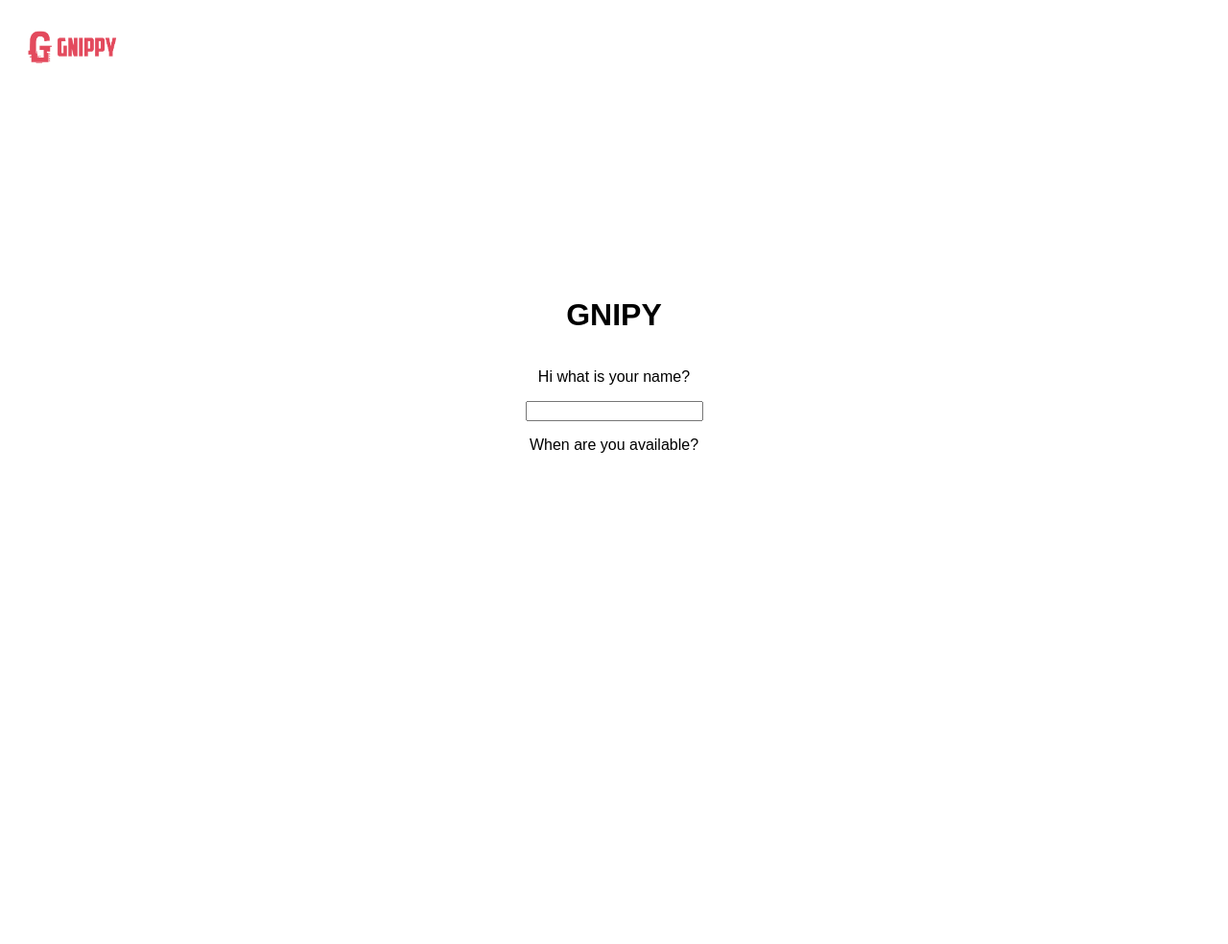
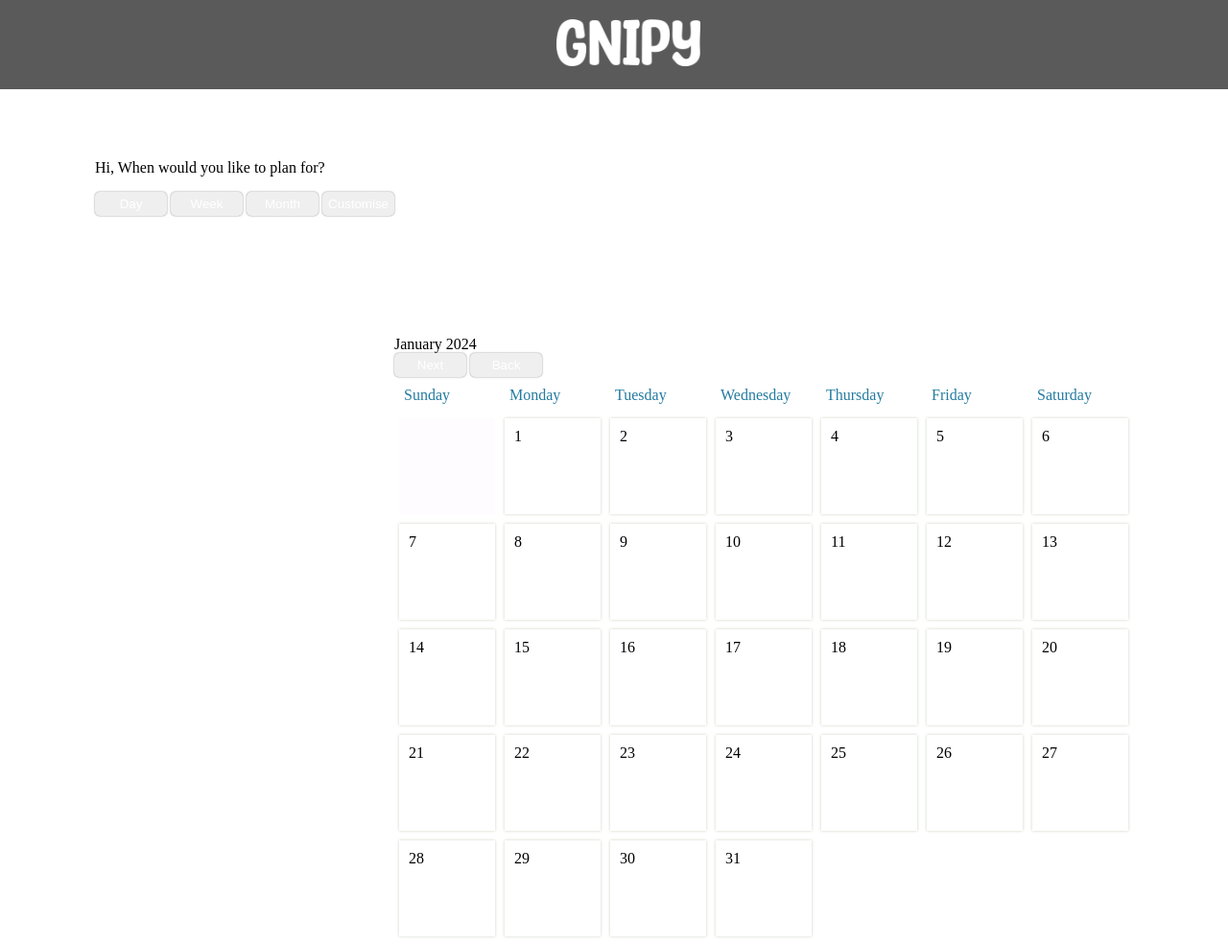
Before and after one commit to UltimaOpt/Gnipy, a plain HTML site: page index.html in a window 1280 px wide. Shown: the whole page at 96% size. Before the commit the page ends 800 px from the top, so only its background shows below. Drawn offline with Linux system fonts and the light colour scheme.

Commit message:
Big changes Made calendar added

```diff
--- a/index.html
+++ b/index.html
@@ -5,26 +5,46 @@
     <meta name="viewport" content="width=device-width, initial-scale=1.0">
     <title>Document</title>
     <link rel="stylesheet" href="stylesheet.css">
-
 </head>
 <body>
 
-    <img src="practice brand.png" alt="img of logo" >
-    <h1>GNIPY</h1>
-<p>Hi what is your name?</p>
-<input type="text" id="username" name="username">
-<p>When are you available?</p>
-<div id='calendar'> </div>
-<div class="grid-container">
+    <div class="banner">
+        <img src="brand.png" alt="img of logo">
+    </div>
 
-</div>
+    <div class="main-container">
+        <p>Hi, When would you like to plan for?</p>
+        <button type="button" id="dayButton">Day</button>
+        <button type="button" id="weekButton">Week</button>
+        <button type="button" id="monthButton">Month</button>
+        <button type="button" id="customiseButton">Customise</button>
+    </div>
+
+    <div class="calendar-container">
+        <div class="calendar-header">
+            <div id="monthDisplay">
+                <p></p>
+            </div>
+            <button id="nextClicked">Next</button>
+            <button id="backClicked">Back</button>
+        </div>
+        <div id="weekdays">
+            <div>Sunday</div>
+            <div>Monday</div>
+            <div>Tuesday</div>
+            <div>Wednesday</div>
+            <div>Thursday</div>
+            <div>Friday</div>
+            <div>Saturday</div>
+        </div>
+        <div id="calendar"></div>
+    </div>
+
+    <div id="timeContainer">
+        <div id="dateDisplay"></div>
+    </div>
 
 
-
-
-
-
-
-
+    <script src="./main.js"></script>
 </body>
 </html>
--- a/main.js
+++ b/main.js
@@ -0,0 +1,84 @@
+let nav = 0;
+const weekdays = ['Sunday', 'Monday', 'Tuesday', 'Wednesday', 'Thursday', 'Friday', 'Saturday'];
+const calendar = document.getElementById('calendar');
+
+function load() {
+    const dt = new Date();
+
+    if (nav !== 0) {
+        dt.setMonth(new Date().getMonth() + nav);
+    }
+
+    const day = dt.getDate();
+    const month = dt.getMonth();
+    const year = dt.getFullYear();
+    const firstDayOfMonth = new Date(year, month, 1);
+    const daysInMonth = new Date(year, month + 1, 0).getDate();
+    const dateString = firstDayOfMonth.toLocaleDateString('en-au', {
+        weekday: 'long',
+        year: 'numeric',
+        month: 'numeric',
+        day: 'numeric',
+    });
+
+    const paddingDays = weekdays.indexOf(dateString.split(', ')[0]);
+
+    const monthDisplay = document.getElementById('monthDisplay');
+    monthDisplay.innerText = `${dt.toLocaleString('en-au', { month: 'long' })} ${year}`;
+
+    calendar.innerHTML = '';
+
+    for (let i = 1; i <= paddingDays + daysInMonth; i++) {
+        const clickedDate = new Date(year, month, i - paddingDays);
+        const daySquare = document.createElement('div');
+        daySquare.classList.add('day');
+
+        if (i > paddingDays) {
+            daySquare.innerText = i - paddingDays;
+            daySquare.addEventListener('click', () => showTimes(clickedDate));
+        } else {
+            daySquare.classList.add('padding');
+        }
+
+        calendar.appendChild(daySquare);
+    }
+
+    function showTimes(clickedDate){
+        var newWeekdays = weekdays[clickedDate.getDate()];
+
+
+        const options = {
+            newWeekdays: 'long',
+            month: 'long',
+            day: 'long',
+        };
+        dateDisplay.innerText= `${clickedDate.toLocaleString('en-au',{options})}`;
+
+        console.log()
+        console.log(newWeekdays);
+
+
+    }
+
+
+}
+
+function nextClicked() {
+    document.getElementById('nextClicked').addEventListener('click', () => {
+        nav++;
+        load();
+    });
+}
+
+function backClicked() {
+    document.getElementById('backClicked').addEventListener('click', () => {
+        nav--;
+        load();
+    });
+}
+
+
+
+nextClicked();
+backClicked();
+load();
--- a/stylesheet.css
+++ b/stylesheet.css
@@ -1,46 +1,128 @@
 body {
   display: flex;
-    flex-direction: column;
-    align-items: center;
+  margin-top: 50px;
   justify-content: center;
-    height: 100vh; /* 100% of the viewport height */
-    margin: 0; /* Remove default margin to avoid extra space */
+}
+button {
+  width: 75px;
+  cursor: pointer;
+  box-shadow: 0px 0px 2px gray;
+  border: none;
+  outline: none;
+  padding: 5px;
+  border-radius: 5px;
+  color: white;
+}
+
+.calendar-container{
+  margin-top: 300px;
+  width: 770px;
 }
 
 img {
-    position: absolute;
-    top: 0;
-    left: 0;
-    max-width: 150px; /* Adjust the max-width as needed */
-}
-
-h1, p, input {
-    text-align: center;
+  max-width: 150px;
+  margin-right: 10px;
 }
 
 
-    body {
-      font-family: Arial, sans-serif;
+
+.main-container{
+  margin-top:100px;
+
 }
 
-    .grid-container {
-      display: grid;
-      grid-template-columns: 50px repeat(6, 1fr); /* 50px for the time column, 1fr for each day of the week */
-      grid-template-rows: repeat(24, 1fr); /* Each row represents an hour of the day */
-      gap: 1px;
+.banner {
+  position: fixed;
+  top: 0;
+  left: 0;
+  right: 0;
+  background-color:#5A5A5A; /* Set background color */
+  color: #fff; /* Set text color */
+  padding: 20px; /* Add padding for spacing */
+  text-align: center; /* Center align text */
+  width: 100%;
+  z-index: 1000; /* Set a higher z-index to ensure it's on top of other elements */
 }
 
-    .time-column {
-      grid-column: 1;
+
+#header {
+  padding: 10px;
+  color: #d36c6c;
+  font-size: 26px;
+  font-family: sans-serif;
+  display: flex;
+  justify-content: space-between;
+}
+#header button {
+  background-color:#92a1d1;
+}
+#container {
+  width: 770px;
+}
+#weekdays {
+  width: 100%;
+  display: flex;
+  color: #247BA0;
+}
+#weekdays div {
+  width: 100px;
+  padding: 10px;
+}
+#calendar {
+
+  width: 100%;
+  margin: auto;
+  display: flex;
+  flex-wrap: wrap;
+}
+.day {
+  width: 100px;
+  padding: 10px;
+  height: 100px;
+  cursor: pointer;
+  box-sizing: border-box;
+  background-color: white;
+  margin: 5px;
+  box-shadow: 0px 0px 3px #CBD4C2;
+  display: flex;
+  flex-direction: column;
+  justify-content: space-between;
+}
+.day:hover {
+  background-color: #e8faed;
 }
 
-    .day-cell {
-      border: 1px solid #ccc;
-      padding: 10px;
-      text-align: center;
-      grid-column: 2;
+.day + #currentDay {
+  background-color:#e8f4fa;
+}
+.event {
+  font-size: 10px;
+  padding: 3px;
+  background-color: #58bae4;
+  color: white;
+  border-radius: 5px;
+  max-height: 55px;
+  overflow: hidden;
+}
+.padding {
+  cursor: default !important;
+  background-color: #FFFCFF !important;
+  box-shadow: none !important;
 }
 
-    .highlight {
-      background-color: yellow;
+
+#cancelButton, #deleteButton {
+  background-color: #d36c6c;
 }
+#saveButton, #closeButton {
+  background-color: #92a1d1;
+}
+#eventText {
+  font-size: 14px;
+}
+
+
+
+#date{
+
+}
```
Also changed, not shown: brand.png (added), practice brand.png (deleted). Lines whose indentation alone changed are shown as unchanged.
